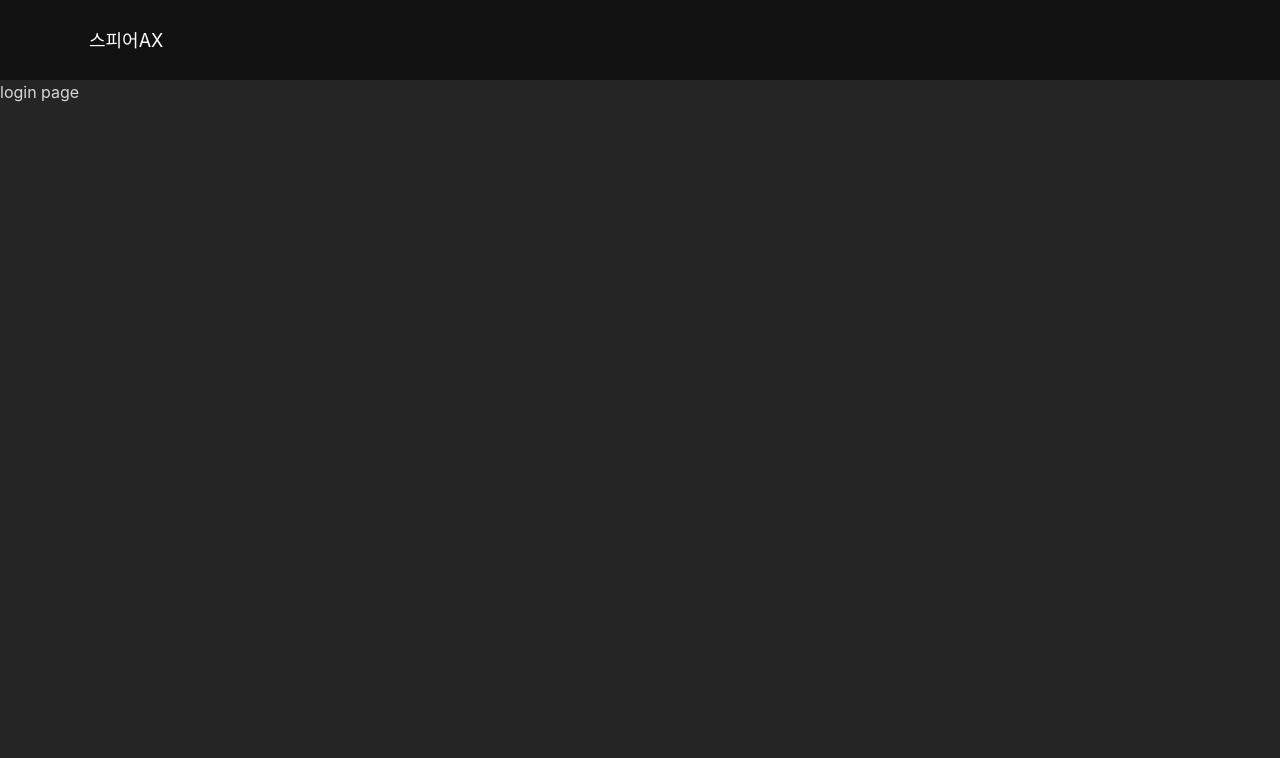
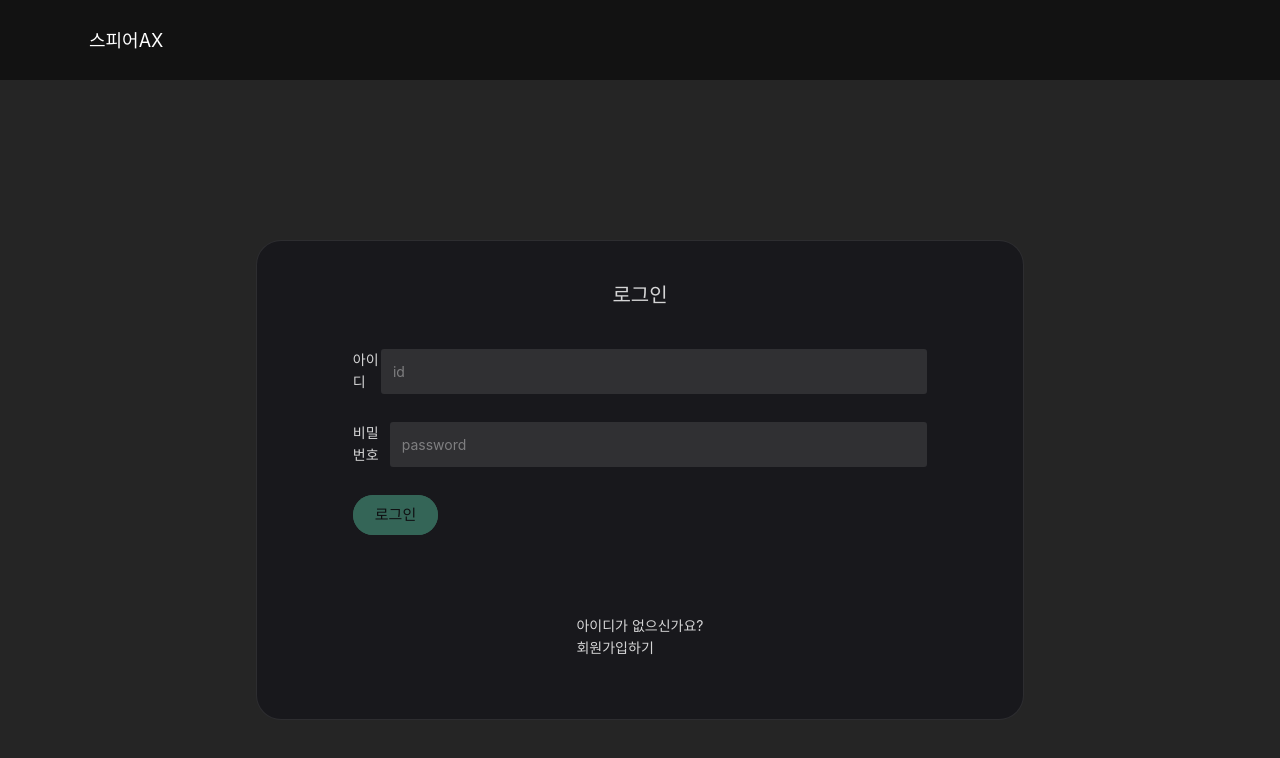
Before and after one commit to jijun0129/sphereAXmultimodal, a Vue app in the folder Front/: page /login in a window 1280 px wide. Shown: the top 758 px of the page. Built offline with nearby package versions, Linux system fonts and the light colour scheme.

Commit message:
feat(FE): 로그인 화면 구성 구현

```diff
--- a/Front/src/pages/login.vue
+++ b/Front/src/pages/login.vue
@@ -1,5 +1,64 @@
+<script setup></script>
 <template>
 	<the-header :isLoggedIn="false"></the-header>
-	<div>login page</div>
+	<div class="h-screen flex justify-center mt-40">
+		<n-card>
+			<div class="flex flex-col items-center justify-center">
+				<div class="text-center m-5 text-xl">
+					<h2>로그인</h2>
+				</div>
+				<div class="mb-20 mx-auto content-center" style="width: 80%">
+					<n-space>
+						<div class="flex mt-5">
+							<p>아이디</p>
+							<n-input v-model:value="inputText" type="text" placeholder="id" />
+						</div>
+						<div class="flex mt-5">
+							<p>비밀번호</p>
+							<n-input
+								v-model:value="inputText"
+								type="text"
+								placeholder="password"
+							/>
+						</div>
+						<div class="mt-5">
+							<n-button
+								type="primary"
+								size="large"
+								round
+								:disabled="!inputText"
+								@click="onSubmit"
+								>로그인
+							</n-button>
+						</div>
+					</n-space>
+				</div>
+				<div>
+					<div>아이디가 없으신가요?</div>
+					<div><router-link to="/">회원가입하기</router-link></div>
+				</div>
+			</div>
+		</n-card>
+	</div>
 </template>
-<script setup></script>
+<script setup>
+import { useRouter } from 'vue-router';
+const router = useRouter();
+</script>
+<style scoped>
+.center {
+	display: flex;
+	flex-direction: column;
+	align-items: center; /* 수평 중앙 정렬 */
+	justify-content: center; /* 수직 중앙 정렬 */
+	height: 90vh;
+}
+.n-card {
+	border-radius: 25px;
+	width: 60%;
+	height: 60%;
+}
+.n-input {
+	width: 750px;
+}
+</style>
```
Also changed, not shown: Front/src/pages/signup.vue (added).
